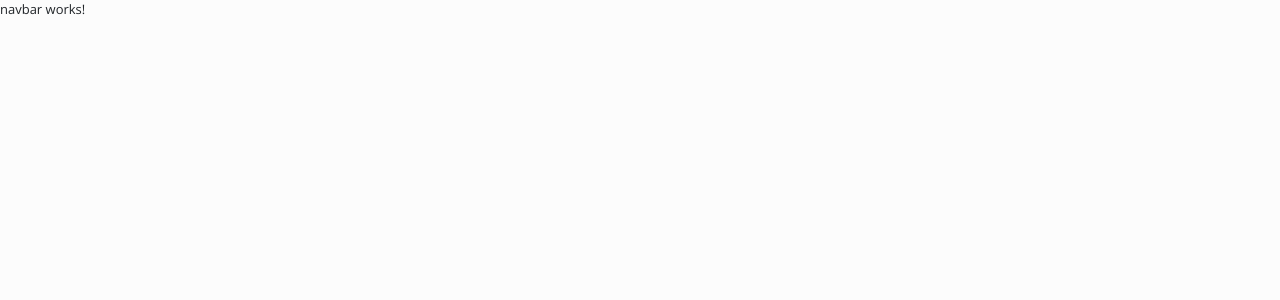
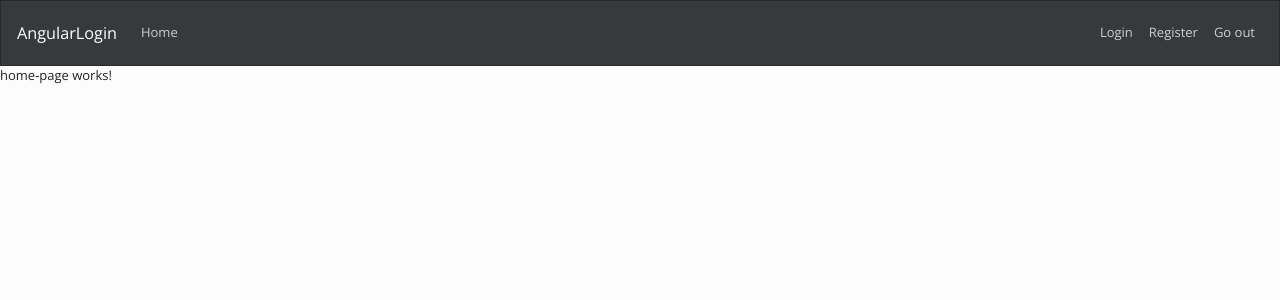
Before and after one commit to ChristianAlamoDuro/AngularLoginFirebase, an Angular app: page / in a window 1280 px wide. Shown: the top 300 px of the page. Built offline with nearby package versions, Linux system fonts and the light colour scheme.

Commit message:
Añadido el navbar y las routas del menu

```diff
--- a/src/app/app-routing.module.ts
+++ b/src/app/app-routing.module.ts
@@ -1,10 +1,26 @@
 import { NgModule } from '@angular/core';
 import { Routes, RouterModule } from '@angular/router';
 
-const routes: Routes = [];
+import {HomePageComponent} from './components/home-page/home-page.component';
+import {LoginPageComponent} from './components/login-page/login-page.component';
+import {RegisterPageComponent} from './components/register-page/register-page.component';
+import {UserPageComponent} from './components/user-page/user-page.component';
+import {NotFoundPageComponent} from './components/not-found-page/not-found-page.component'
+
+
+
+const routes: Routes = [
+  {path: '' , component: HomePageComponent},
+  {path: 'home' , component: HomePageComponent},
+  {path: 'login' , component: LoginPageComponent},
+  {path: 'register' , component: RegisterPageComponent},
+  {path: 'userLogged' , component:UserPageComponent},
+  {path: '**' , component:NotFoundPageComponent}
+];
 
 @NgModule({
   imports: [RouterModule.forRoot(routes)],
   exports: [RouterModule]
+
 })
 export class AppRoutingModule { }
--- a/src/app/components/navbar/navbar.component.html
+++ b/src/app/components/navbar/navbar.component.html
@@ -1,3 +1,25 @@
-<p>
-  navbar works!
-</p>
+<nav class="navbar navbar-expand-lg navbar-dark bg-dark">
+  <a class="navbar-brand" href="#">AngularLogin</a>
+  <button class="navbar-toggler" type="button" data-toggle="collapse" data-target="#navbarColor02" aria-controls="navbarColor02" aria-expanded="false" aria-label="Toggle navigation">
+    <span class="navbar-toggler-icon"></span>
+  </button>
+
+  <div class="collapse navbar-collapse" id="navbarColor02">
+    <ul class="navbar-nav mr-auto">
+      <li class="nav-item">
+        <a class="nav-link" routerLink="/home">Home</a>
+      </li>
+    </ul>
+    <ul class="navbar-nav ml-auto">
+      <li class="nav-item">
+        <a class="nav-link" routerLink="/login">Login</a>
+      </li>
+      <li class="nav-item">
+        <a class="nav-link" routerLink="/register">Register</a>
+      </li>
+      <li class="nav-item">
+        <a class="nav-link">Go out</a>
+      </li>
+    </ul>
+  </div>
+</nav>
```
